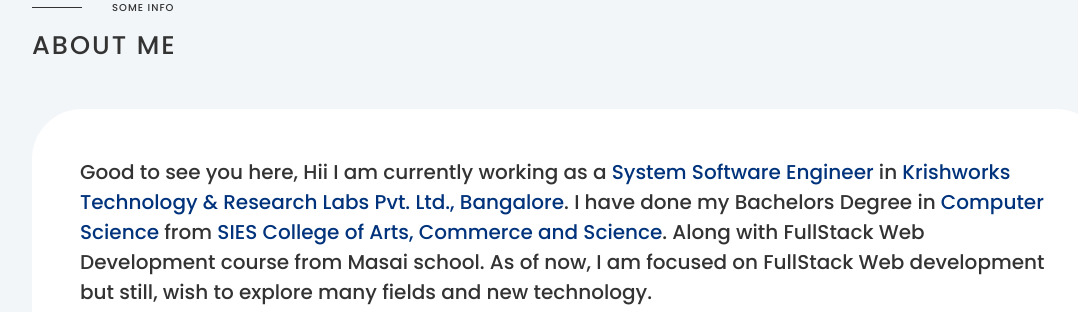
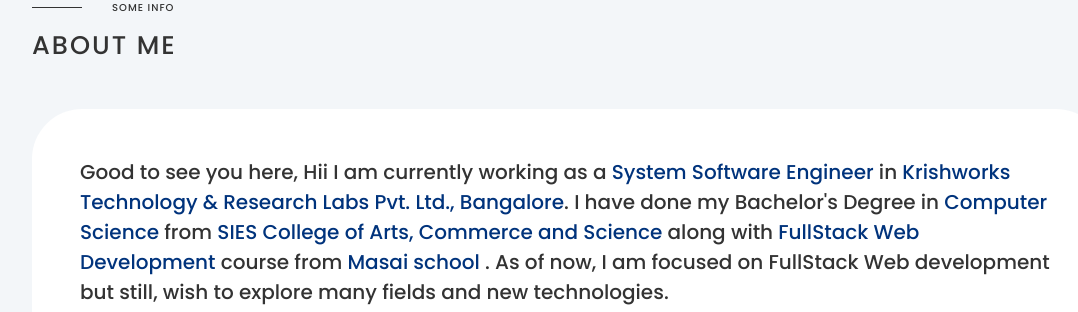
Before and after one commit to pratham2002/pratham2002.github.io, a plain HTML site: page index.html in a window 1280 px wide. Shown: the part 877-1189 px from the top of the page, without its empty margins (116-1194 px from the left). Drawn offline with nearby package versions, Linux system fonts and the light colour scheme.

Commit message:
modified description

```diff
--- a/index.html
+++ b/index.html
@@ -173,12 +173,13 @@
                 <span
                   >Krishworks Technology & Research Labs Pvt. Ltd.,
                   Bangalore</span
-                >. I have done my Bachelors Degree in
+                >. I have done my Bachelor's Degree in
                 <span>Computer Science</span> from
-                <span>SIES College of Arts, Commerce and Science</span>. Along
-                with FullStack Web Development course from Masai school. As of
-                now, I am focused on FullStack Web development but still, wish
-                to explore many fields and new technology.
+                <span>SIES College of Arts, Commerce and Science</span> along
+                with <span> FullStack Web Development </span> course from
+                <span> Masai school </span>
+                . As of now, I am focused on FullStack Web development but
+                still, wish to explore many fields and new technologies.
               </p>
               <div>
                 <img
```
